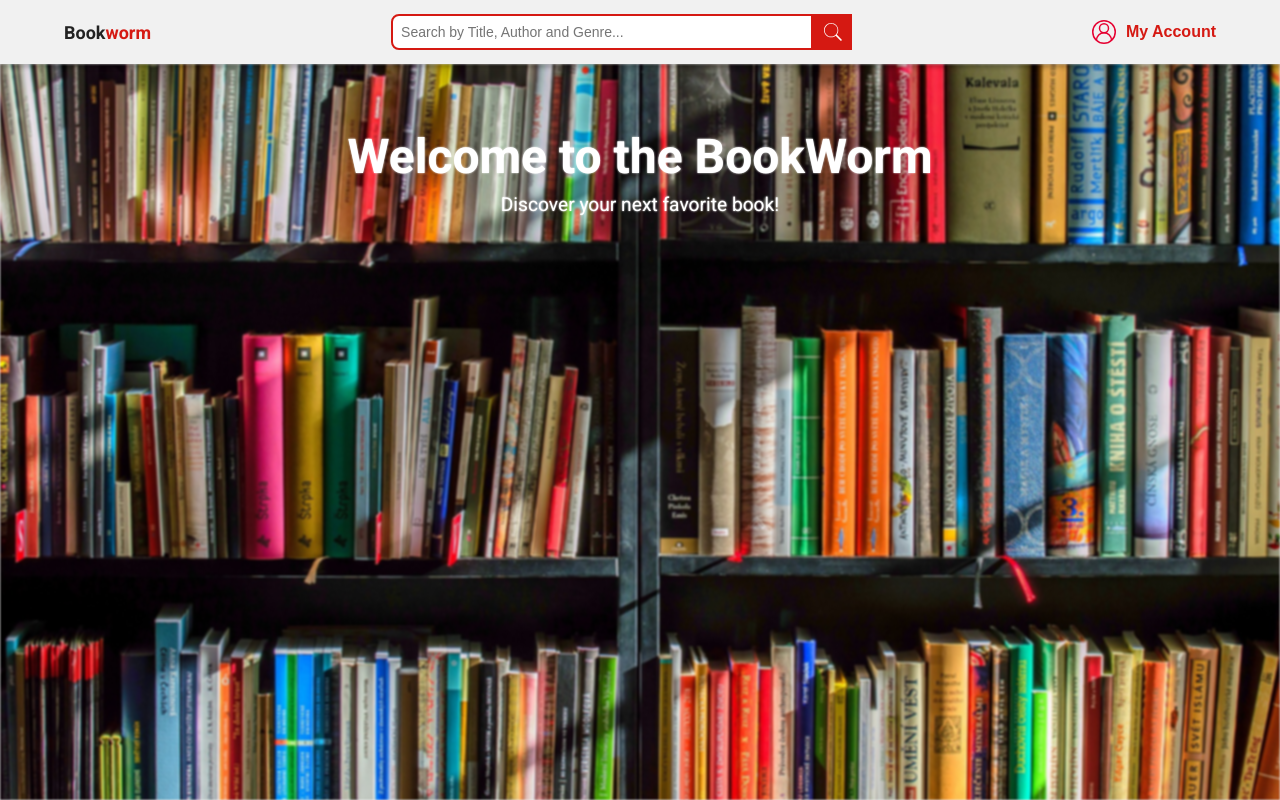
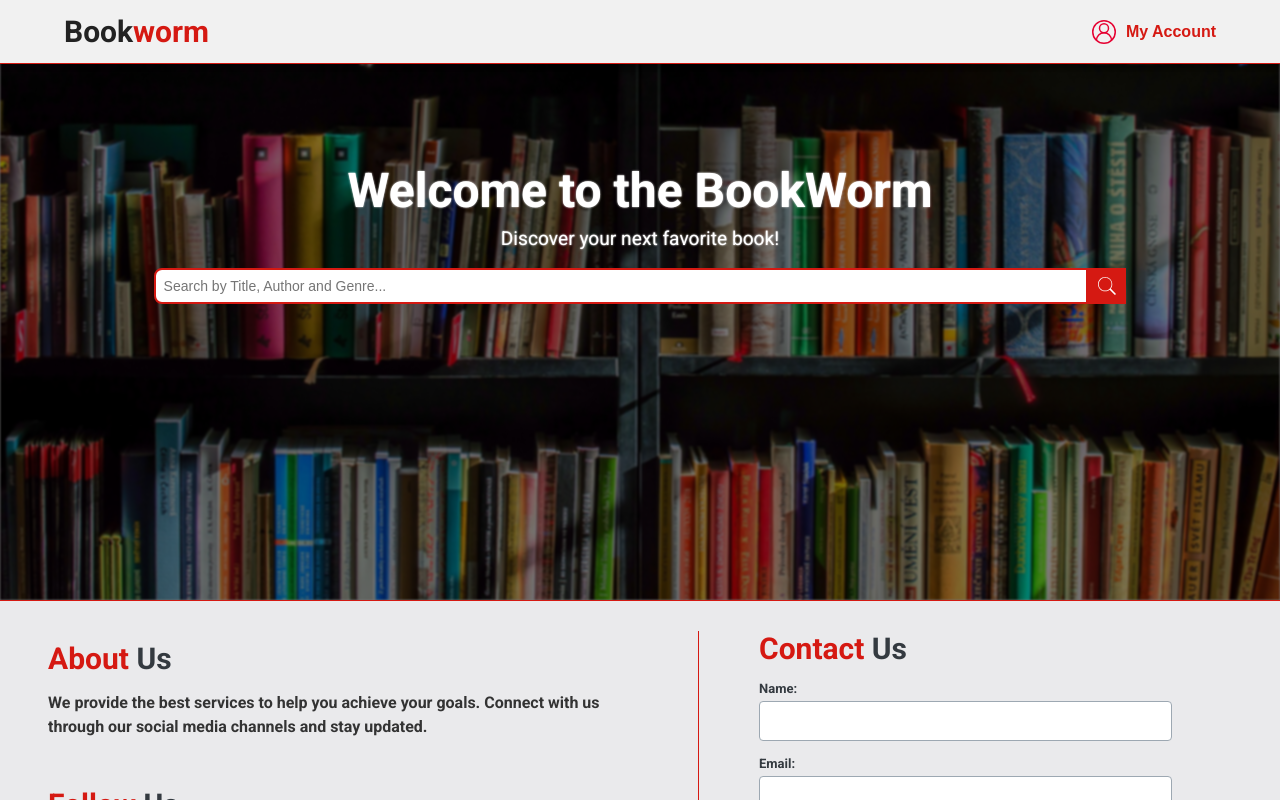
Before and after one commit to Deepanshu1337/Bookworm, a React (Create React App) app: page / in a window 1280 px wide. Shown: the top 800 px of the page. Built offline with nearby package versions, Linux system fonts and the light colour scheme; what ldrs would draw is missing.

Commit message:
homepage hero update doing respo

```diff
--- a/src/components/layouts/Header/Header.js
+++ b/src/components/layouts/Header/Header.js
@@ -3,7 +3,6 @@ import { Link, useLocation, useNavigate } from "react-router-dom";
 import { useDispatch, useSelector } from "react-redux";
 import { logout } from "../../Redux/AuthSlice";
 import "./Header.styles.css";
-import SearchIcon from "../../../assets/search_icon.svg";
 import AccountIcon from "../../../assets/account.svg";
 import CartIcon from "../../../assets/cart.png";
 import "./HeaderMediaQuries.styles.css";
@@ -11,7 +10,6 @@ import "./HeaderMediaQuries.styles.css";
 const Header = () => {
   const { isLoggedIn, user } = useSelector((state) => state.auth);
   const dispatch = useDispatch();
-  const [searchQuery, setSearchQuery] = React.useState("");
   const navigate = useNavigate();
   const location = useLocation();
   const CartItemsCount = useSelector((state) => state.cart.items.length);
@@ -38,51 +36,21 @@ const Header = () => {
     navigate("/signup");
   };
 
-  const handleSearch = () => {
-    if (searchQuery.trim()) {
-      navigate(`/books?query=${encodeURIComponent(searchQuery)}`);
-    }
-  };
-
-  const handleChange = (event) => {
-    setSearchQuery(event.target.value);
-  };
-
-  const handleKeyDown = (event) => {
-    if (event.key === "Enter") {
-      handleSearch();
-    }
-  };
-
   return (
     <header className="header">
       <div className="container flex justify-between align-center">
         <Link to="/" className="logo">
           {isLoggedIn && user ? (
-            <>
+            <div className="logged-user">
               Welcome back{" "}
               <span className="text-primary">{user.firstName}</span>
-            </>
+            </div>
           ) : (
-            <>
+            <div>
               Book<span className="text-primary">worm</span>
-            </>
+            </div>
           )}
         </Link>
-
-        <div className="search-bar">
-          <input
-            type="text"
-            className="search-bar-input"
-            placeholder="Search by Title, Author and Genre..."
-            value={searchQuery}
-            onChange={handleChange}
-            onKeyDown={handleKeyDown}
-          />
-          <button className="search-button" onClick={handleSearch}>
-            <img src={SearchIcon} className="search-button-icon" alt="Search" />
-          </button>
-        </div>
 
         <nav className="nav">
           <ul>
--- a/src/components/layouts/Header/Header.styles.css
+++ b/src/components/layouts/Header/Header.styles.css
@@ -1,5 +1,5 @@
 .header {
-  position:sticky;
+  position: sticky;
   top: 0;
   text-align: center;
   width: 100vw;
@@ -8,56 +8,25 @@
   box-shadow: 0 4px 4px rgba(0, 0, 0, 0.2);
   transition: all 0.3s ease-in;
   z-index: 10;
-  border-bottom: 1px solie var(--red);
+  border-bottom: 1px solid var(--red);
 }
 
-.logo {
-  color:#222;
-  font-size: 1.8rem;
+.logo,
+.logged-user {
+  color: #222;
+  font-size: 3rem;
   font-weight: 600;
   text-decoration: none;
+  /* Ensure no text decoration */
 }
 
-.logo .text-primary {
-  color: var(--red);
+.logged-user {
+  font-size: 1.8rem;
 }
 
-.search-bar {
-  width: 40%;
-  height: 3.2rem;
-  display: flex;
-  align-items: center;
-}
-
-.search-bar-input {
-  padding: 0.8rem;
-  font-size: 1.4rem;
-  border: 0.2rem solid var(--red);
-  border-top-left-radius: 0.8rem;
-  border-bottom-left-radius: 0.8rem;
-  width: 100%;
-}
-.search-bar-input:focus{
-  outline: 0 solid var(--red);
-}
-
-.search-button {
-  border: none;
-  padding: 5px;
-  height: 3.52rem;
-  width: 3.84rem;
-  background-color: var(--red);
-  cursor: pointer;
-  display: flex;
-  justify-content: center;
-  align-items: center;
-}
-
-.search-button-icon {
-  padding: 3px;
-  height: 3rem;
-  width: 3rem;
-  filter: invert(100%) brightness(200%);
+.logo .text-primary,
+.logged-user .text-primary {
+  color: var(--red);
 }
 
 .nav ul {
@@ -82,6 +51,7 @@
   color: var(--red);
   text-decoration: none;
 }
+
 .nav-links .cart-icon {
   width: 2rem;
   height: 2rem;
@@ -111,11 +81,13 @@
   align-items: center;
   gap: 1rem;
 }
+
 .account-icon {
   width: 2.4rem;
   height: 2.4rem;
   filter: invert(20%) sepia(100%) saturate(10000%) hue-rotate(-15deg) brightness(0.9) contrast(1);
 }
+
 .dropbtn {
   background: none;
   border: none;
@@ -125,6 +97,7 @@
   font-weight: 600;
   transition: color 0.3s ease-in;
 }
+
 .dropdown-content {
   text-align: center;
   padding: 1rem;
@@ -154,28 +127,32 @@
   background-color: var(--red);
   color: #f1f1f1;
 }
-.button-login:hover{
+
+.button-login:hover {
   background-color: var(--red-btn-hover);
 }
 
-.dropdown-menu{
+.dropdown-menu {
   display: flex;
   gap: 1rem;
   align-items: center;
   transition: all 0.2s ease-in !important;
 }
 
-.dropdown-menu:hover .account-icon{
-filter: none;
+.dropdown-menu:hover .account-icon {
+  filter: none;
 }
-.dropdown-menu:hover .dropbtn{
-color: var(--gray-dark);
-text-decoration: underline;
+
+.dropdown-menu:hover .dropbtn {
+  color: var(--gray-dark);
+  text-decoration: underline;
 }
+
 .dropdown:hover .dropdown-content {
   text-decoration: none;
   opacity: 1;
 }
+
 .password:hover {
   background-color: none;
   text-decoration: none;
@@ -187,26 +164,23 @@ text-decoration: underline;
   font-size: 1.6rem;
   text-align: center;
   text-decoration: none;
- padding: 1rem 0;
- border-top: 1px solid var(--gray-light);
+  padding: 1rem 0;
+  border-top: 1px solid var(--gray-light);
 }
 
 .dropdown-link:hover {
   text-decoration: underline;
   text-align: center;
   color: var(--red);
-
 }
 
 .password {
   color: var(--gray-dark);
   font-size: 1.6rem;
   margin-top: 0.5rem;
+}
 
-}
-.password:hover{
+.password:hover {
   text-decoration: underline;
   color: rgb(0, 76, 255);
 }
-
-/* **********media quries***************** */
--- a/src/components/layouts/Header/HeaderMediaQuries.styles.css
+++ b/src/components/layouts/Header/HeaderMediaQuries.styles.css
@@ -1,11 +1,5 @@
 
-@media (max-width: 800px) {
-    .search-button {
-            height: 3.6rem;
-            width: 3.84rem;
-        }
 
-}
 @media (max-width:600px){
 .dropbtn{
     display: none;
--- a/src/components/layouts/hero/Hero.jsx
+++ b/src/components/layouts/hero/Hero.jsx
@@ -1,14 +1,51 @@
-import React from 'react'
-import "./hero.styles.css"
-import "./HeroMediaquries.styles.css"
+import React from "react";
+import { useNavigate } from "react-router-dom";
+import SearchIcon from "../../../assets/search_icon.svg";
+import "./hero.styles.css";
+import "./HeroMediaquries.styles.css";
 
 function Hero() {
+  const [searchQuery, setSearchQuery] = React.useState("");
+  const navigate = useNavigate();
+
+  const handleSearch = () => {
+    if (searchQuery.trim()) {
+      navigate(`/books?query=${encodeURIComponent(searchQuery)}`);
+    }
+  };
+
+  const handleChange = (event) => {
+    setSearchQuery(event.target.value);
+  };
+
+  const handleKeyDown = (event) => {
+    if (event.key === "Enter") {
+      handleSearch();
+    }
+  };
+
   return (
-    <section className="hero">
+    <>
+      <section className="hero">
         <h1>Welcome to the BookWorm</h1>
         <p>Discover your next favorite book!</p>
+
+        <div className="search-bar">
+          <input
+            type="text"
+            className="search-bar-input"
+            placeholder="Search by Title, Author and Genre..."
+            value={searchQuery}
+            onChange={handleChange}
+            onKeyDown={handleKeyDown}
+          />
+          <button className="search-button" onClick={handleSearch}>
+            <img src={SearchIcon} className="search-button-icon" alt="Search" />
+          </button>
+        </div>
       </section>
-  )
+    </>
+  );
 }
 
-export default Hero
+export default Hero;
--- a/src/components/layouts/hero/HeroMediaquries.styles.css
+++ b/src/components/layouts/hero/HeroMediaquries.styles.css
@@ -1,3 +1,11 @@
+@media (max-width: 800px) {
+    .search-button {
+        height: 3.6rem;
+        width: 3.84rem;
+    }
+
+}
+
 @media (max-width: 600px) {
     .hero h1 {
         font-size: 2.8rem;
@@ -6,4 +14,5 @@
     .hero {
         padding: 5.4rem 3.2rem;
     }
+
 }
--- a/src/components/layouts/hero/hero.styles.css
+++ b/src/components/layouts/hero/hero.styles.css
@@ -6,8 +6,12 @@
   padding: 6.4rem 3.2rem;
   overflow: hidden;
   height: calc(100vh - var(--header-height));
-  /* Set height to fill the viewport minus header height */
+  display: flex;
+  flex-direction: column;
+  align-items: center;
+  justify-content: center;
   margin-bottom: 0;
+  margin-top: -20rem;
 }
 
 .hero::before {
@@ -20,6 +24,18 @@
   background: url('../../../assets/Hero-section-img.jpg') no-repeat center center;
   background-size: cover;
   filter: blur(0.1rem);
+  z-index: -2;
+}
+
+.hero::after {
+  content: "";
+  position: absolute;
+  top: 0;
+  left: 0;
+  width: 100%;
+  height: 100%;
+  background: rgba(0, 0, 0, 0.5);
+  /* Semi-transparent gray overlay */
   z-index: -1;
 }
 
@@ -31,3 +47,55 @@
 .hero p {
   font-size: 1.92rem;
 }
+
+.search-bar {
+  width: 80%;
+  height: 3.2rem;
+  display: flex;
+  align-items: center;
+  justify-content: center;
+  margin-top: 2rem;
+  /* Optional: Add some margin for spacing */
+}
+
+.search-bar-input {
+  padding: 0.8rem;
+  font-size: 1.4rem;
+  border: 0.2rem solid var(--red);
+  border-top-left-radius: 0.8rem;
+  border-bottom-left-radius: 0.8rem;
+  width: 100%;
+}
+
+.search-bar-input:focus {
+  outline: 0 solid var(--red);
+}
+
+.search-button {
+  border: none;
+  padding: 5px;
+  height: 3.52rem;
+  width: 3.84rem;
+  background-color: var(--red);
+  cursor: pointer;
+  display: flex;
+  justify-content: center;
+  align-items: center;
+}
+
+.search-button-icon {
+  padding: 3px;
+  height: 3rem;
+  width: 3rem;
+  filter: invert(100%) brightness(200%);
+}
+
+@media (max-width: 600px) {
+  .hero h1 {
+    font-size: 2.8rem;
+  }
+
+  .hero {
+    padding: 5.4rem 3.2rem;
+  }
+}
```
